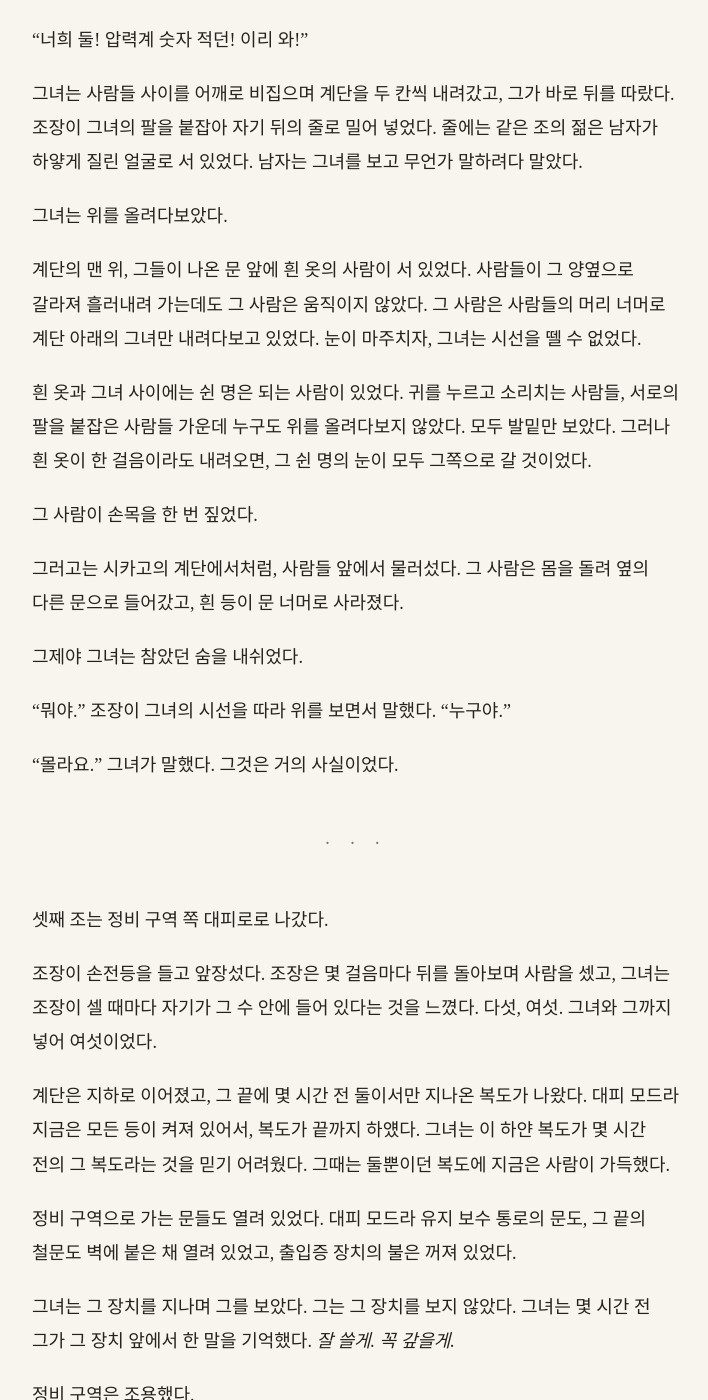
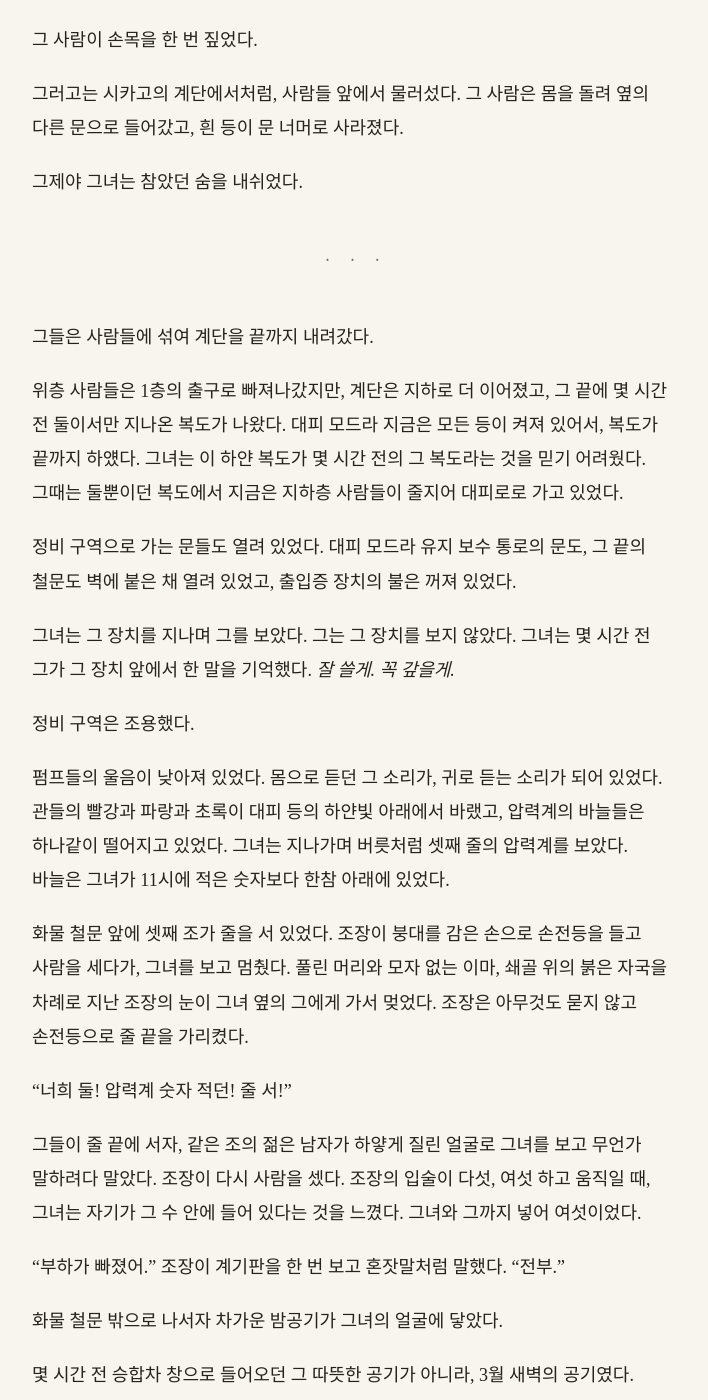
Before and after one commit to kangkkang/writer_s1_public, a Jekyll site: the page built from vol1/036.md, in a window 1280 px wide and 1400 px high, scrolled down 1447 px. Shown: the whole window, without its empty margins (284-992 px from the left). Built offline with Jekyll 4.4.1, drawn with Linux system fonts in a browser that asks for light colours; our own code applies the rules of GitHub Pages for plain Markdown files; some of the changed text lies outside the part shown.

Commit message:
Update from https://github.com/kangkkang/writer_s1/commit/a6feaf48cd491e1052306f80c433089a2fcad668

```diff
--- a/vol1/035.md
+++ b/vol1/035.md
@@ -98,17 +98,17 @@
 
 그 옆의 창에는 그의 계측 창이 그대로 비쳐 있었다. 곡선은 아직 창의 천장에 눌려 있었다.
 
-"저 창이요. 둘째 기계에 받아 둬요." 그가 계측 창을 가리키고, 자기 왼쪽 가슴을 손바닥으로 두 번 두드렸다.
+"저 창을 받아 둬야 해요. 혹시 여분의 저장 장치 있어요?" 그가 계측 창을 가리키며 물었다.
 
-그녀는 곧바로 알아듣고, 작업복 왼쪽 가슴 주머니에서 양말에 싼 검은 물건 옆의 둘째 기계를 꺼냈다. 떨리는 손가락 때문에 탁자 옆의 연결구에서 한 번 빗나갔다가 두 번째에 꽂았다. 그러자 기계의 작은 불이 켜지더니, 언제나처럼 그때부터 시각과 서명을 붙이기 시작했다.
+그녀는 곧바로 작업복 왼쪽 가슴 주머니에서, 양말에 싼 검은 물건 옆의 둘째 기계를 꺼내 그에게 건넸다. 그가 그것을 탁자 옆의 연결구에 꽂았다. 손끝이 떨려 한 번 빗나갔다가 두 번째에 들어갔다. 그러자 기계의 작은 불이 켜졌고, 그가 계측 창을 기계 쪽으로 끌어다 놓았다. 기계는 그때부터 시각과 서명을 붙이기 시작했다.
 
 그사이 계측 창의 곡선이 창의 천장에서 떨어져 천천히 내려오고 있었다. 그래도 원래 자리보다는 높아서, 낮게 누워 있던 곡선이 이제는 앉아 있는 것처럼 보였다.
 
 "됐어요?" 그녀가 물었다. 숨이 다 돌아오지 않은 목소리였다.
 
-"모르겠어요." 그가 숨을 몰아쉬었다. "가져가요."
+"됐어요." 그가 숨을 몰아쉬며 기계를 뽑아 그녀에게 내밀었다. "가져가요."
 
-그녀가 기계를 뽑아 왼쪽 가슴 주머니의 검은 물건 옆에 다시 넣고 지퍼를 올렸다. 오른손으로는 첫째 기계가 든 오른쪽 허벅지를 한 번 짚었다.
+그녀가 기계를 받아 왼쪽 가슴 주머니의 검은 물건 옆에 다시 넣고 지퍼를 올렸다. 오른손으로는 첫째 기계가 든 오른쪽 허벅지를 한 번 짚었다.
 
 등 뒤의 제1 송출실에서는 경보가 여전히 울리고 있었다. 그 소리 사이로 밑창이 두꺼운 발소리 하나가 고무 바닥을 밟았다. 경계를 피해 돌아올 길을 찾는 발소리라 처음에는 느렸다. 그러다 갑자기 빨라졌다. 불빛의 벽 앞, 경계의 끝에 남은 틈을 찾아낸 것이었다.
 
--- a/vol1/036.md
+++ b/vol1/036.md
@@ -6,11 +6,13 @@
 
 그때 등 뒤에서 발소리가 들렸다.
 
-그녀는 그 소리를 알았다. 밑창이 두꺼워서 고무 바닥에서도 둔해지지 않는 발소리였다. 관찰실의 열린 문을 지나 이 복도로 들어선 그 발소리는 아까보다 빨라져 있었다. 길을 찾은 발소리였다.
+빠르고 무거운 발소리였다. 아까 그 사람들이라고 생각한 순간, 그녀는 달리면서 고개를 홱 돌렸다. 복도 옆 사무실의 문에서 셔츠 바람의 남자 하나가 뛰어나오고 있었다. 신발 한 짝을 손에 든 채, 대피 화살표만 보고 달려오는 사람이었다. 흰 옷이 아니었다. 목 뒤까지 차올랐던 숨이 그제야 조금 풀렸다.
 
-그녀는 돌아보지 않았다. 돌아보는 만큼 느려질 것이었다. 대신 지나치는 문을 셌다. 왼쪽에 둘, 오른쪽에 하나였다. 셋째 문 위에서는 비상계단 표지의 초록 사람이 계단을 내려가고 있었다.
+그녀는 앞을 보며 복도의 문들을 빠르게 확인했다. 왼쪽에 둘, 오른쪽에 하나였고, 오른쪽 문 위에는 비상문 표시가 있었다.
 
-그녀가 그 문을 밀었다.
+"오른쪽 문이요!"
+
+그가 그 문을 밀었고, 그녀가 곧바로 뒤따라 들어갔다.
 
 계단참은 사람들로 꽉 차 있었다.
 
@@ -18,21 +20,9 @@
 
 그녀는 그의 소매를 쥔 채 그 물결 속으로 들어갔다.
 
-"셋째 조!"
+계단을 몇 칸 내려가다가, 그녀는 위를 올려다보았다.
 
-아래에서 여자의 목소리가 들렸다. 내려다보니 두 층 아래 계단참에 조장이 서 있었다. 조장은 붕대를 감은 손으로 손전등을 머리 위에 들고 흔들었고, 손전등의 동그란 빛이 계단의 천장을 쓸었다.
-
-"셋째 조! 여기로! 줄 서!"
-
-그러다 조장의 눈이 그녀에게 멈췄다. 풀린 머리와 모자 없는 이마, 쇄골 위의 붉은 자국을 차례로 지난 눈이 그녀 옆의 그에게 가서 멎었다. 조장은 아무것도 묻지 않고 손전등으로 그들을 가리켰다.
-
-"너희 둘! 압력계 숫자 적던! 이리 와!"
-
-그녀는 사람들 사이를 어깨로 비집으며 계단을 두 칸씩 내려갔고, 그가 바로 뒤를 따랐다. 조장이 그녀의 팔을 붙잡아 자기 뒤의 줄로 밀어 넣었다. 줄에는 같은 조의 젊은 남자가 하얗게 질린 얼굴로 서 있었다. 남자는 그녀를 보고 무언가 말하려다 말았다.
-
-그녀는 위를 올려다보았다.
-
-계단의 맨 위, 그들이 나온 문 앞에 흰 옷의 사람이 서 있었다. 사람들이 그 양옆으로 갈라져 흘러내려 가는데도 그 사람은 움직이지 않았다. 그 사람은 사람들의 머리 너머로 계단 아래의 그녀만 내려다보고 있었다. 눈이 마주치자, 그녀는 시선을 뗄 수 없었다.
+계단 위, 그들이 나온 문 앞에 흰 옷의 사람이 서 있었다. 사람들이 그 양옆으로 갈라져 흘러내려 가는데도 그 사람은 움직이지 않았다. 그 사람은 사람들의 머리 너머로 계단 아래의 그녀만 내려다보고 있었다. 눈이 마주치자, 그녀는 시선을 뗄 수 없었다.
 
 흰 옷과 그녀 사이에는 쉰 명은 되는 사람이 있었다. 귀를 누르고 소리치는 사람들, 서로의 팔을 붙잡은 사람들 가운데 누구도 위를 올려다보지 않았다. 모두 발밑만 보았다. 그러나 흰 옷이 한 걸음이라도 내려오면, 그 쉰 명의 눈이 모두 그쪽으로 갈 것이었다.
 
@@ -42,17 +32,11 @@
 
 그제야 그녀는 참았던 숨을 내쉬었다.
 
-"뭐야." 조장이 그녀의 시선을 따라 위를 보면서 말했다. "누구야."
-
-"몰라요." 그녀가 말했다. 그것은 거의 사실이었다.
-
 ---
 
-셋째 조는 정비 구역 쪽 대피로로 나갔다.
+그들은 사람들에 섞여 계단을 끝까지 내려갔다.
 
-조장이 손전등을 들고 앞장섰다. 조장은 몇 걸음마다 뒤를 돌아보며 사람을 셌고, 그녀는 조장이 셀 때마다 자기가 그 수 안에 들어 있다는 것을 느꼈다. 다섯, 여섯. 그녀와 그까지 넣어 여섯이었다.
-
-계단은 지하로 이어졌고, 그 끝에 몇 시간 전 둘이서만 지나온 복도가 나왔다. 대피 모드라 지금은 모든 등이 켜져 있어서, 복도가 끝까지 하얬다. 그녀는 이 하얀 복도가 몇 시간 전의 그 복도라는 것을 믿기 어려웠다. 그때는 둘뿐이던 복도에 지금은 사람이 가득했다.
+위층 사람들은 1층의 출구로 빠져나갔지만, 계단은 지하로 더 이어졌고, 그 끝에 몇 시간 전 둘이서만 지나온 복도가 나왔다. 대피 모드라 지금은 모든 등이 켜져 있어서, 복도가 끝까지 하얬다. 그녀는 이 하얀 복도가 몇 시간 전의 그 복도라는 것을 믿기 어려웠다. 그때는 둘뿐이던 복도에서 지금은 지하층 사람들이 줄지어 대피로로 가고 있었다.
 
 정비 구역으로 가는 문들도 열려 있었다. 대피 모드라 유지 보수 통로의 문도, 그 끝의 철문도 벽에 붙은 채 열려 있었고, 출입증 장치의 불은 꺼져 있었다.
 
@@ -62,7 +46,13 @@
 
 펌프들의 울음이 낮아져 있었다. 몸으로 듣던 그 소리가, 귀로 듣는 소리가 되어 있었다. 관들의 빨강과 파랑과 초록이 대피 등의 하얀빛 아래에서 바랬고, 압력계의 바늘들은 하나같이 떨어지고 있었다. 그녀는 지나가며 버릇처럼 셋째 줄의 압력계를 보았다. 바늘은 그녀가 11시에 적은 숫자보다 한참 아래에 있었다.
 
-"부하가 빠졌어." 조장이 혼잣말처럼 말하고, 계기판을 한 번 더 보았다. "전부."
+화물 철문 앞에 셋째 조가 줄을 서 있었다. 조장이 붕대를 감은 손으로 손전등을 들고 사람을 세다가, 그녀를 보고 멈췄다. 풀린 머리와 모자 없는 이마, 쇄골 위의 붉은 자국을 차례로 지난 조장의 눈이 그녀 옆의 그에게 가서 멎었다. 조장은 아무것도 묻지 않고 손전등으로 줄 끝을 가리켰다.
+
+"너희 둘! 압력계 숫자 적던! 줄 서!"
+
+그들이 줄 끝에 서자, 같은 조의 젊은 남자가 하얗게 질린 얼굴로 그녀를 보고 무언가 말하려다 말았다. 조장이 다시 사람을 셌다. 조장의 입술이 다섯, 여섯 하고 움직일 때, 그녀는 자기가 그 수 안에 들어 있다는 것을 느꼈다. 그녀와 그까지 넣어 여섯이었다.
+
+"부하가 빠졌어." 조장이 계기판을 한 번 보고 혼잣말처럼 말했다. "전부."
 
 화물 철문 밖으로 나서자 차가운 밤공기가 그녀의 얼굴에 닿았다.
 
@@ -72,7 +62,7 @@
 
 그녀는 반장의 목소리를 들으며 한 걸음, 또 한 걸음 사람들 사이로 물러섰다. 그도 그녀 옆에서 함께 물러섰다. 모두 자기 이름이 불리기를 기다리느라 그들을 보는 사람은 없었다.
 
-종이의 맨 아래에는 그녀의 글씨가 있을 것이었다. *M. 뒤랑*, 그리고 그녀가 지어낸 성 하나였다. 반장은 그 두 줄을 부르겠지만 대답은 없을 것이고, 반장은 그 옆에 물음표나 줄 하나를 그을 것이었다. 그러나 오늘 밤의 종이는 아침에 상자에 들어가지 않을 것이었다.
+종이의 맨 아래에는 그녀의 글씨가 있을 것이었다. *M. 뒤랑*, 그리고 그녀가 지어낸 성 하나였다. 반장은 그 두 줄을 부르겠지만 대답은 없을 것이고, 반장은 그 옆에 물음표나 줄 하나를 그을 것이었다.
 
 ---
 
@@ -202,7 +192,7 @@
 
 벽에 시냅스의 로고가 떠 있었다. 그 앞에 대변인이 서 있었다. 12월에 프린스턴의 낡은 화면에서 본, 짙은 회색 정장에 귀에 프롬을 꽂은 그 여자였다. 여자는 웃지 않았다.
 
-"오늘 새벽 새너제이 단지의 한 시설에서 사고가 있었습니다. 원인을 조사하고 있습니다. 안전을 위해 업데이트 1단계를 일시 중단했습니다. 이후 일정은 확인되는 대로 알려 드리겠습니다." 여자가 말했다.
+"오늘 새벽 새너제이 단지의 한 시설에서 사고가 있었습니다. 원인을 조사하고 있으며, 현장은 당국이 통제하고 있습니다. 안전을 위해 업데이트 1단계를 일시 중단했습니다. 이후 일정은 확인되는 대로 알려 드리겠습니다." 여자가 말했다.
 
 일시 중단.
 
@@ -214,9 +204,9 @@
 
 그는 벽을 보며 안도하려 애쓰는 것 같았지만, 그 얼굴은 아직 풀리지 않았다.
 
-대변인 다음에 벽의 한쪽에 사진이 크게 떴다.
+대변인이 내려가자 벽의 한쪽에 사진 한 장이 크게 떴다.
 
-*새너제이 단지 사고 현장 — 소방대원 촬영.* 사진은 흐렸다. 손전등 빛 하나에 비친 방이었다. 하얀 벽, 회색 고무 바닥. 그 바닥 위에 남색의 무언가가 놓여 있었다.
+*출처를 알 수 없는 유출 사진 — 새너제이 단지 사고 현장으로 추정. 시냅스와 당국은 확인을 거부했습니다.* 사진은 흐렸다. 손전등 빛 하나에 비친 방이었다. 하얀 벽, 회색 고무 바닥. 그 바닥 위에 남색의 무언가가 놓여 있었다.
 
 털모자였다.
 
```
Also changed, not shown: other parts of vol1/035.md (+1 -1 lines), vol1/026.md (+5 -5 lines), vol2/037.md (+1 -1 lines).
